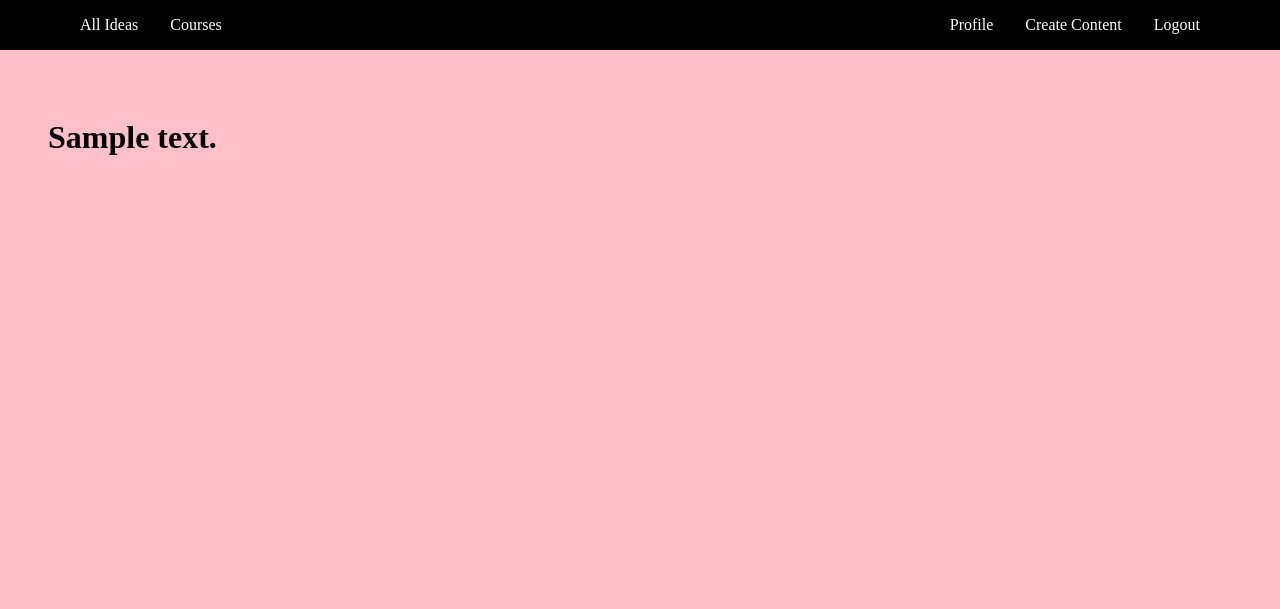
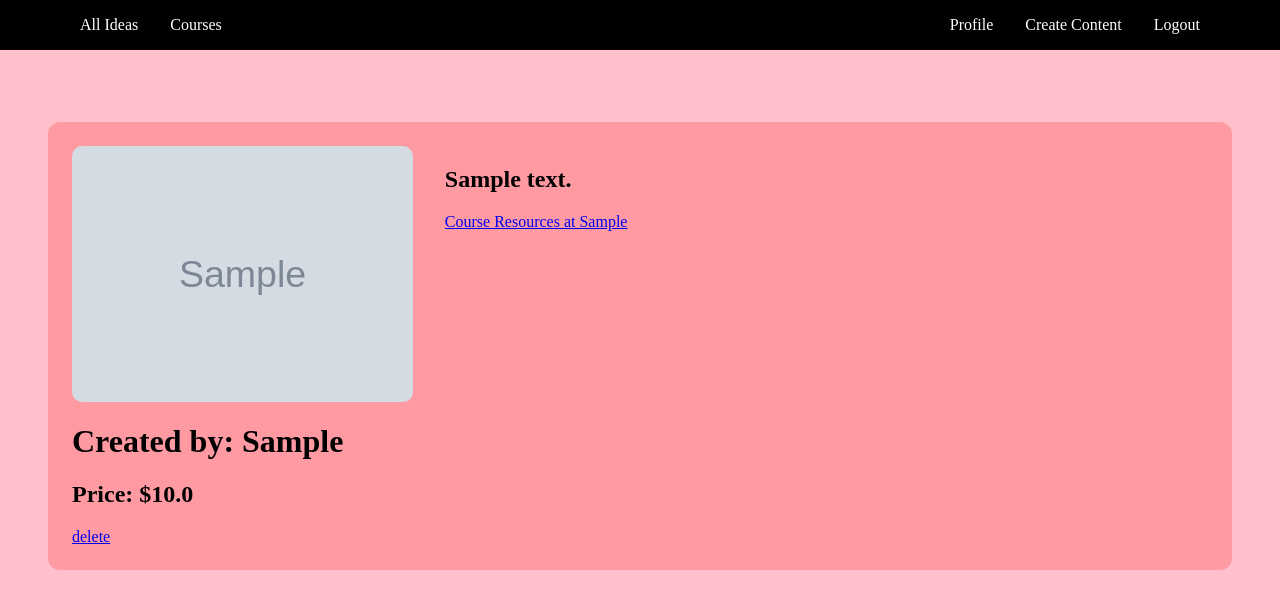
Before and after one commit to darinvi/StocksInfoApp, a Django app: page /courses in a window 1280 px wide. Shown: the top 609 px of the page. Run offline with Django 5.2, Linux system fonts and the light colour scheme; a user stored in the database is signed in; tables that the repository leaves empty hold one stand-in row (values such as "Sample post"); grey boxes marked "Sample" are stand-in pictures.

Commit message:
course component added, wip course rating and stock data

```diff
--- a/stocks/static/css/components.css
+++ b/stocks/static/css/components.css
@@ -30,7 +30,7 @@
 .comment {
     background-color: rgba(255, 0, 0, 0.2);
     margin: 1.5em 0;
-    padding: 0.5em;
+    padding: 1.5em;
     border-radius: 12px;
 }
 
--- /dev/null
+++ b/stocks/static/css/course.css
@@ -0,0 +1,11 @@
+.course-picture {
+    display: flex;
+    /* color: red; */
+    gap: 2em;
+}
+
+.course-picture img {
+    width: 30%;
+    height: auto;
+    border-radius: 10px;
+}
--- a/stocks/static/css/site.css
+++ b/stocks/static/css/site.css
@@ -1 +1,2 @@
 @import url(components.css);
+@import url(course.css);
--- a/stocks/stocks/stocks_app/models.py
+++ b/stocks/stocks/stocks_app/models.py
@@ -41,4 +41,5 @@ class Course(models.Model):
     author = models.ForeignKey(UserModel, on_delete=models.CASCADE)
     description = models.TextField(null=False, blank=False)
     resources = models.URLField(null=False, blank=False)
-    picture = models.URLField(null=True, blank=True)
+    picture = models.CharField(null=True, blank=True)
+    price = models.FloatField(null=False, blank=False)
--- a/stocks/stocks/stocks_app/urls.py
+++ b/stocks/stocks/stocks_app/urls.py
@@ -9,8 +9,6 @@ from .views import (
     MoreDetails,
     CourseListView,
     CourseFormView,
-    delete_ticker,
-    delete_comment,
     create_content,
 )
 
--- a/stocks/stocks/stocks_app/views.py
+++ b/stocks/stocks/stocks_app/views.py
@@ -75,18 +75,6 @@ class UserDetails(views.ListView):
         queryset = Ticker.objects.filter(user=user)
         return queryset
 
-def delete_ticker(request, ticker_id):
-    ticker = Ticker.objects.get(pk=ticker_id)
-    if request.user.is_staff or request.user.is_superuser or ticker.user == request.user:
-        ticker.delete()
-    return redirect(reverse('list_strategies'))
-
-def delete_comment(request, comment_id, ticker_id):
-    comment = Comment.objects.get(pk=comment_id)
-    if request.user.is_staff or request.user.is_superuser or comment.author == request.user:
-        comment.delete()
-    return redirect(reverse('post_comment', kwargs={'ticker_pk': ticker_id}))
-
 class TickerDetails(views.ListView):
     model = Ticker
     template_name = 'lists/ticker_details.html'
--- a/stocks/stocks/stocks_auth/urls.py
+++ b/stocks/stocks/stocks_auth/urls.py
@@ -14,7 +14,7 @@ urlpatterns = [
     path('register/', UserReisterView.as_view(), name='register_user'),
     path('logout/', UserLogoutVeiw.as_view(), name='logout_user'),
     path('delete-account', delete_account, name='delete_account'),
-    path('delete-course', delete_course, name='delete_course'),
+    path('delete-course/<int:course_id>', delete_course, name='delete_course'),
     path('delete-ticker/<int:ticker_id>', delete_ticker, name='delete_ticker'),
     path('delete-comment/<int:comment_id>/<int:ticker_id>', delete_comment, name='delete_comment'),
 ]
--- a/stocks/templates/components/course_component.html
+++ b/stocks/templates/components/course_component.html
@@ -0,0 +1,18 @@
+{% load static %}
+
+<div class="trade-idea">
+    <div class="course-picture">
+        {% with picture_path='pictures/'|add:obj.picture %}
+        <img src="{% static picture_path %}" alt="{{ obj.picture }}">
+        {% endwith %}
+        <div class="course-info-container">
+            <h2>{{ obj.description }}</h2>
+            <a href="#">Course Resources at {{ obj.resources }}</a>
+        </div>
+    </div>
+    <h1>Created by: {{ obj.author.profile.first_name }}</h1>
+    <h2>Price: ${{ obj.price }}</h2>
+    {% if request.user.pk == obj.author.pk %}
+    <a href="{% url 'delete_course' course_id=obj.pk %}">delete</a>
+    {% endif %}
+</div>
--- a/stocks/templates/lists/list_courses.html
+++ b/stocks/templates/lists/list_courses.html
@@ -1,9 +1,8 @@
 {% extends 'index.html' %}
-
 {% block page_content %}
 
     {% for obj in object_list %}
-    <h1>{{ obj.description }}</h1>
+        {% include 'components/course_component.html' %}
     {% endfor %}
 
 {% endblock %}
```
Also changed, not shown: stocks/stocks/stocks_auth/views.py (+5 -4 lines), stocks/static/pictures/course1.png (renamed from stocks/static/css/pictures/daytrading.png), stocks/static/pictures/course2.png (added), stocks/static/pictures/course3.png (added), stocks/static/pictures/course4.png (added), stocks/static/pictures/course5.png (added), stocks/stocks/stocks_app/migrations/0012_alter_course_picture.py (added), stocks/stocks/stocks_app/migrations/0013_course_price.py (added).
